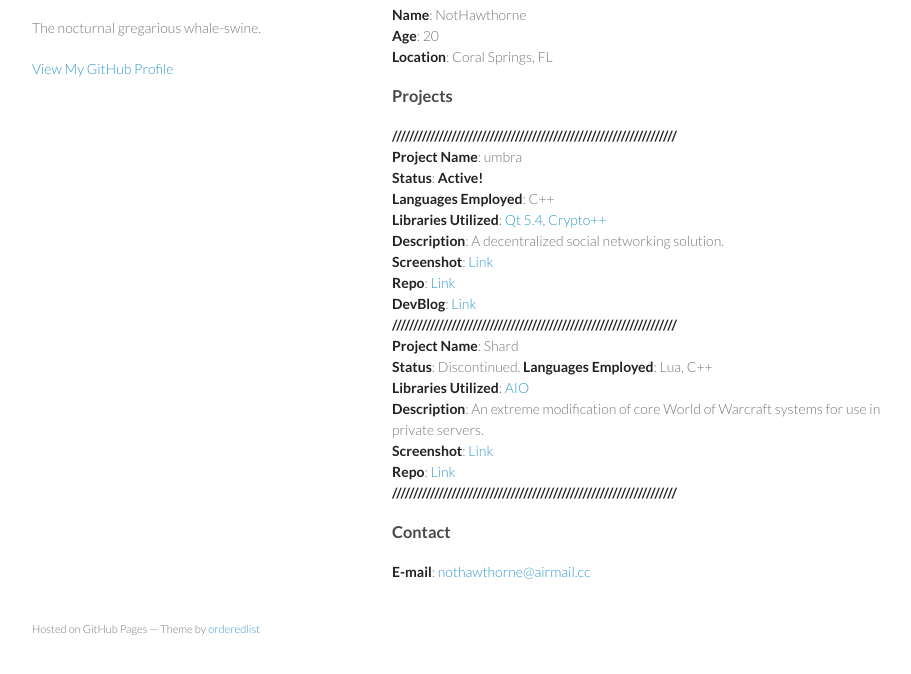
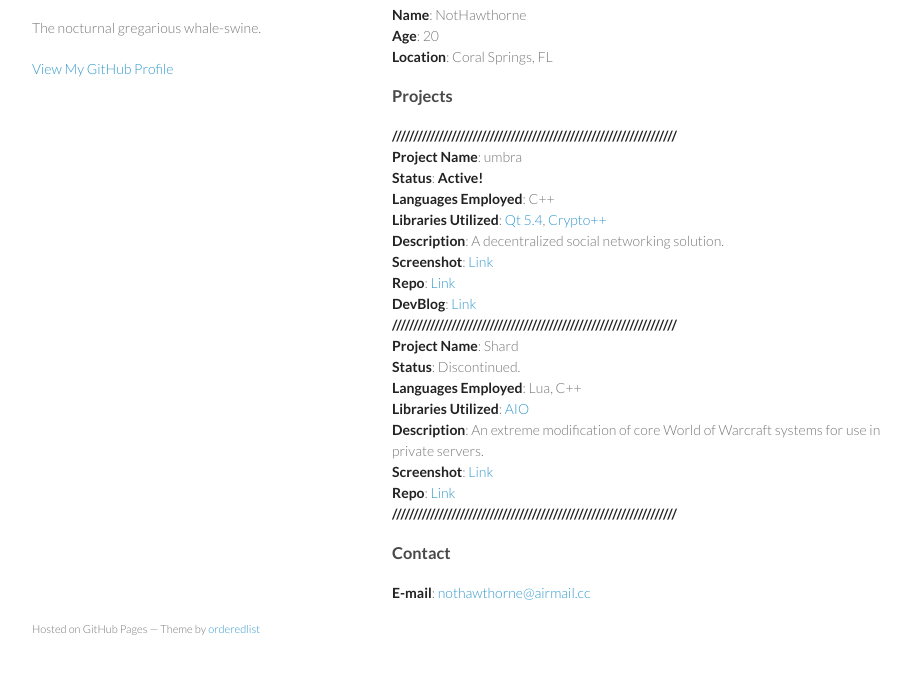
Before and after one commit to NotHawthorne/nothawthorne.github.io, a plain HTML site: page index.html in a window 1280 px wide. Shown: the part 92-766 px from the top of the page, without its empty margins (178-1089 px from the left). Drawn offline with Linux system fonts and the light colour scheme.

Commit message:
Replace master branch with page content via GitHub

```diff
--- a/index.html
+++ b/index.html
@@ -44,7 +44,7 @@
 <strong>DevBlog</strong>: <a href="http://epistulaumbra.blogspot.com/">Link</a><br>
 <strong>///////////////////////////////////////////////////////////////////</strong><br>
 <strong>Project Name</strong>: Shard<br>
-<strong>Status</strong>: Discontinued.
+<strong>Status</strong>: Discontinued.<br>
 <strong>Languages Employed</strong>: Lua, C++<br>
 <strong>Libraries Utilized</strong>: <a href="http://rochet2.github.io/AIO.html">AIO</a><br>
 <strong>Description</strong>: An extreme modification of core World of Warcraft systems for use in private servers.<br>
```
Also changed, not shown: params.json (+1 -1 lines).
